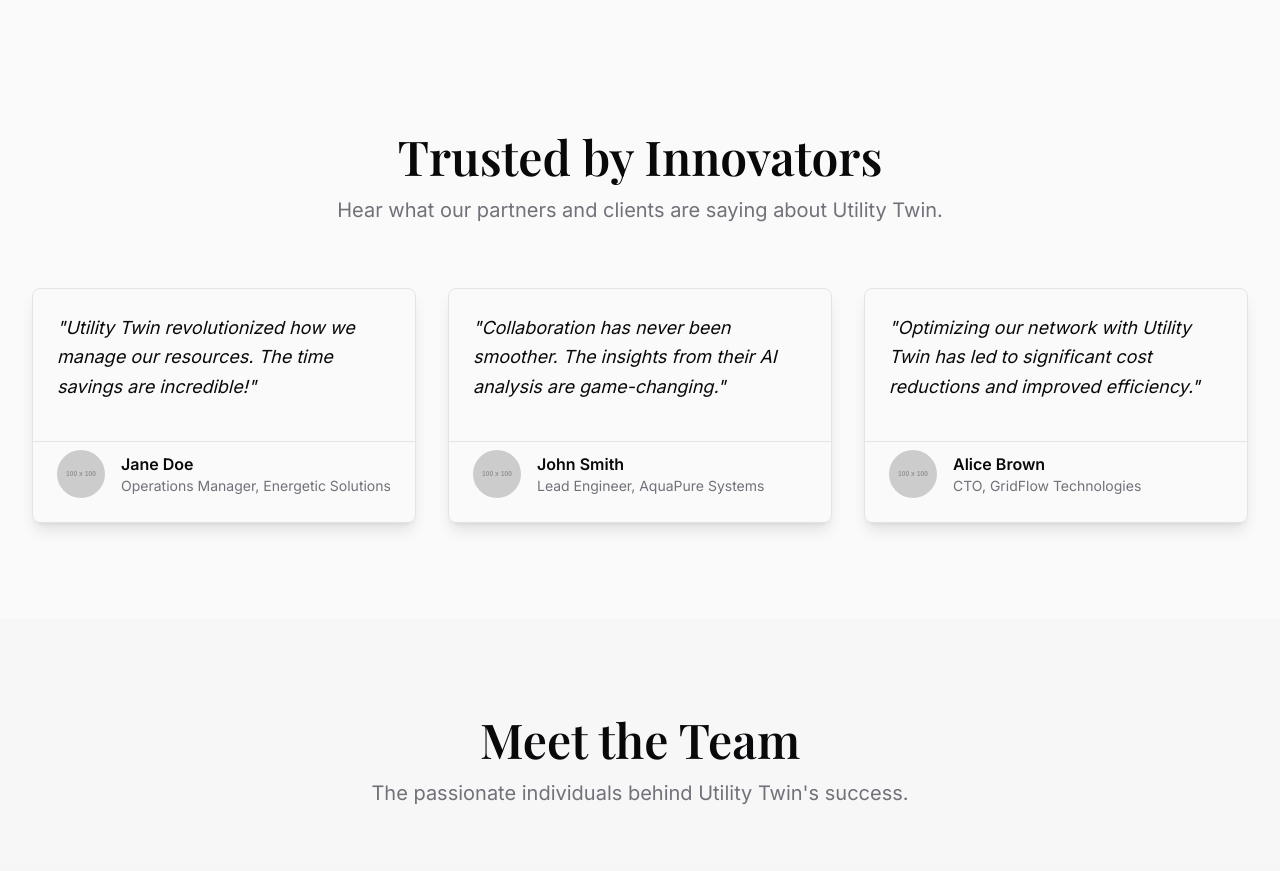
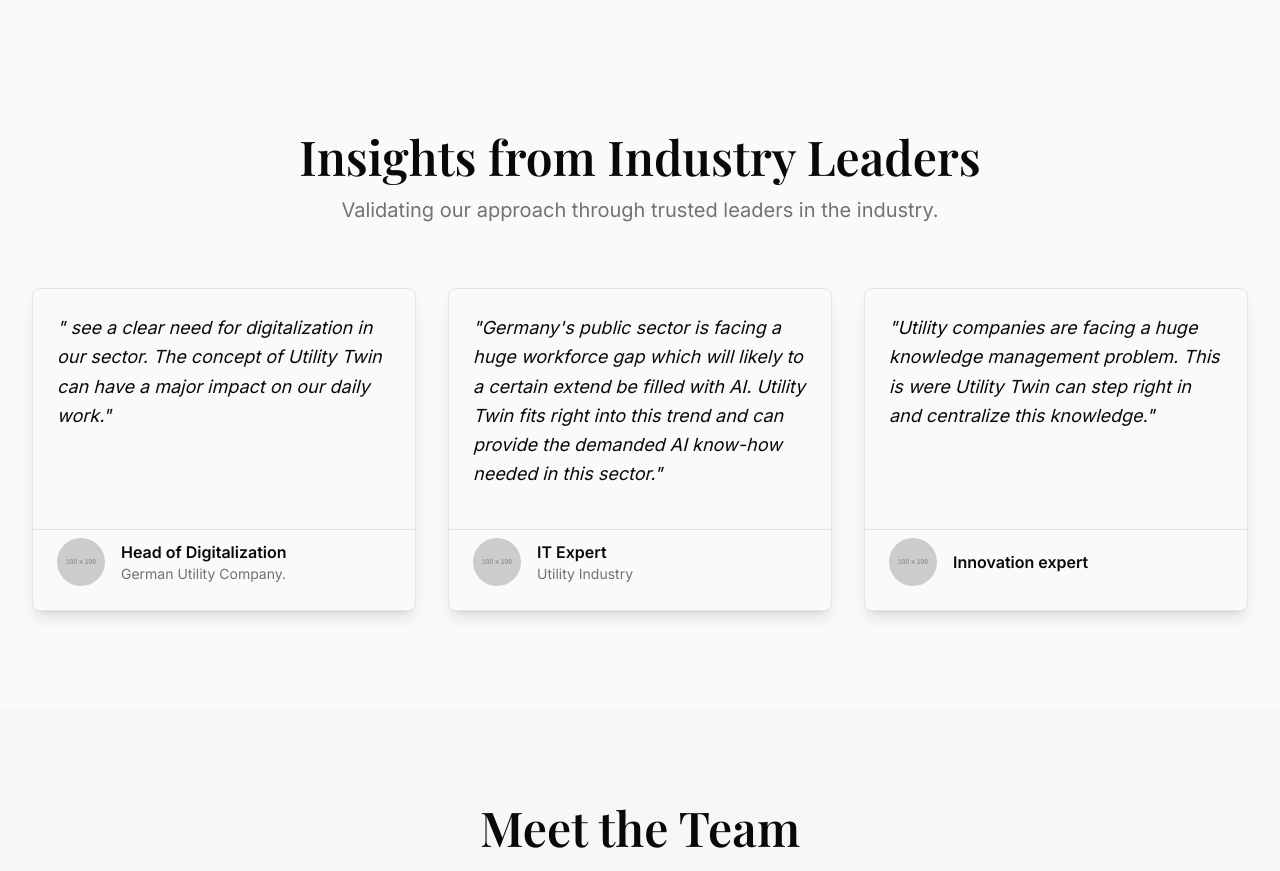
Before and after one commit to ReTwinAI/utilitytwin, a Next.js app: page / in a window 1280 px wide. Shown: the part 4980-5851 px from the top of the page. Built offline with nearby package versions, Linux system fonts and the light colour scheme; no server answers; a web font is replaced by a local one.

Commit message:
Updated testimonials

```diff
--- a/src/components/landing/testimonials-section.tsx
+++ b/src/components/landing/testimonials-section.tsx
@@ -18,25 +18,25 @@
 
 const testimonials: Testimonial[] = [
   {
-    quote: "Utility Twin revolutionized how we manage our resources. The time savings are incredible!",
-    name: "Jane Doe",
-    title: "Operations Manager, Energetic Solutions",
+    quote: " see a clear need for digitalization in our sector. The concept of Utility Twin can have a major impact on our daily work.",
+    name: "Head of Digitalization",
+    title: "German Utility Company.",
     avatarFallback: "JD",
     avatarSrc: "https://placehold.co/100x100.png",
     aiHint: "woman portrait"
   },
   {
-    quote: "Collaboration has never been smoother. The insights from their AI analysis are game-changing.",
-    name: "John Smith",
-    title: "Lead Engineer, AquaPure Systems",
+    quote: "Germany's public sector is facing a huge workforce gap which will likely to a certain extend be filled with AI. Utility Twin fits right into this trend and can provide the demanded AI know-how needed in this sector.",
+    name: "IT Expert",
+    title: "Utility Industry",
     avatarFallback: "JS",
     avatarSrc: "https://placehold.co/100x100.png",
     aiHint: "man portrait"
   },
   {
-    quote: "Optimizing our network with Utility Twin has led to significant cost reductions and improved efficiency.",
-    name: "Alice Brown",
-    title: "CTO, GridFlow Technologies",
+    quote: "Utility companies are facing a huge knowledge management problem. This is were Utility Twin can step right in and centralize this knowledge.",
+    name: "Innovation expert",
+    title: "",
     avatarFallback: "AB",
     avatarSrc: "https://placehold.co/100x100.png",
     aiHint: "woman tech"
@@ -59,10 +59,10 @@
           isSectionVisible ? "opacity-100 translate-y-0" : "opacity-0 translate-y-8"
         )}>
           <h2 className="font-headline text-4xl md:text-5xl font-semibold mb-4">
-            Trusted by Innovators
+            Insights from Industry Leaders
           </h2>
           <p className="text-lg md:text-xl text-muted-foreground max-w-2xl mx-auto">
-            Hear what our partners and clients are saying about Utility Twin.
+            Validating our approach through trusted leaders in the industry.
           </p>
         </div>
         <div className="grid grid-cols-1 md:grid-cols-2 lg:grid-cols-3 gap-8">
```
